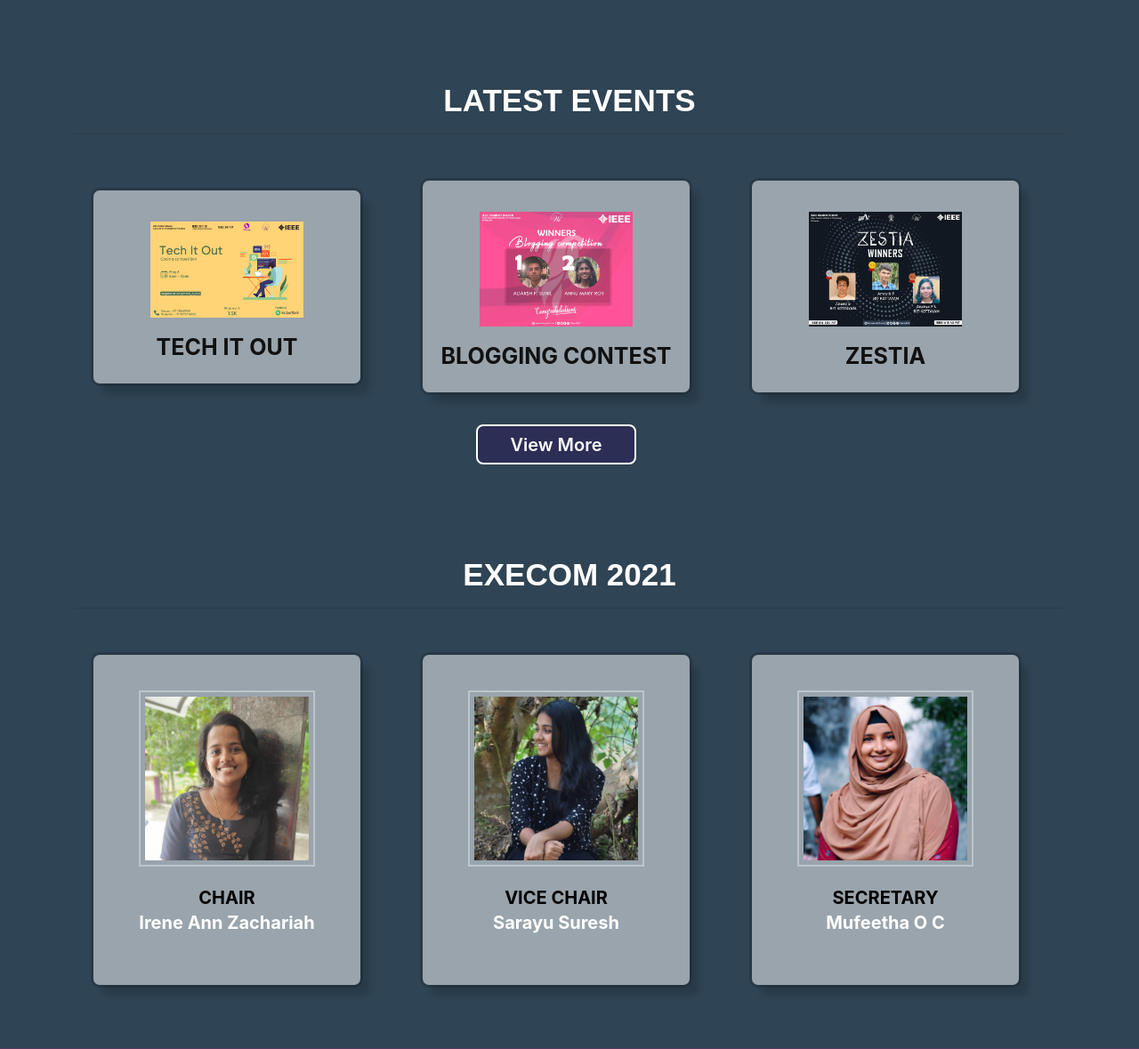
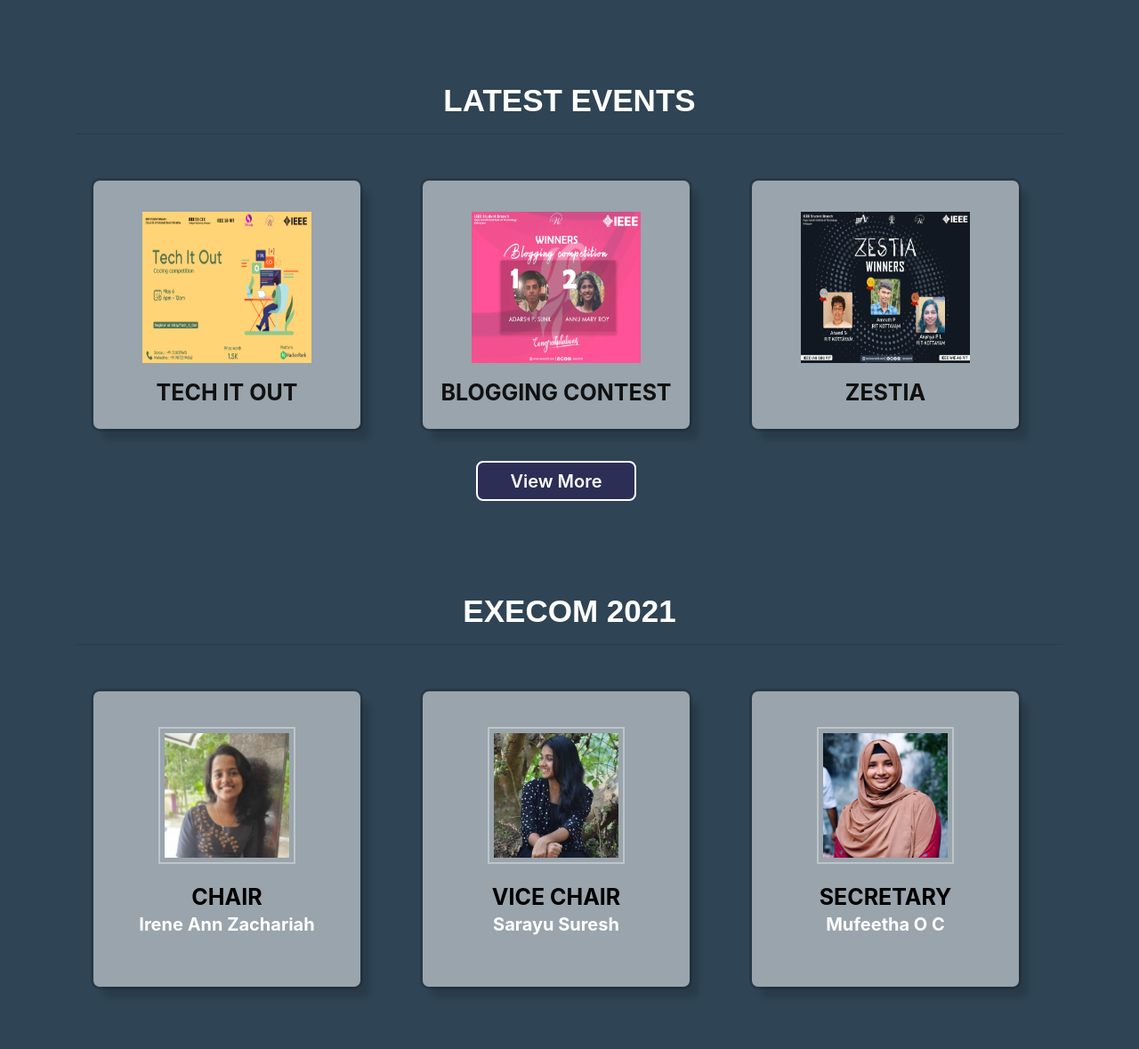
Before and after one commit to sarayu-suresh/IEEE-WIE-AG-RIT, a PHP site: page / in a window 1280 px wide. Shown: the part 1030-2209 px from the top of the page at 89% size. Run offline with PHP 8.4, Linux system fonts and the light colour scheme; some libraries are stand-ins or nearby versions; some web fonts are replaced.

Commit message:
third commit

```diff
--- a/main.css
+++ b/main.css
@@ -202,14 +202,14 @@ div.quote {
 }
 
 div.icon img {
-    width: 90%;
+    width: 70%;
     border: 2px solid rgba(255, 255, 255, 0.363);
     padding: 5px;
 }
 
 div.event img {
-    height: 70%;
-    width: 70%;
+    height: 180px;
+    width: 200px;
     padding: 5px;
 }
 
@@ -302,7 +302,7 @@ label.eventlabel {
 
 label.exelabel {
     color: rgb(0, 0, 0);
-    font-size: 20px;
+    font-size: 25px;
     font-weight: bold;
     padding-top: 25px;
 }
@@ -325,7 +325,7 @@ label.exelabel {
 
 /*##### MOBILE #######*/
 
-@media screen and (max-width:350px) {
+@media screen and (max-width:680px) {
     body {
         overflow-x: hidden;
     }
```
